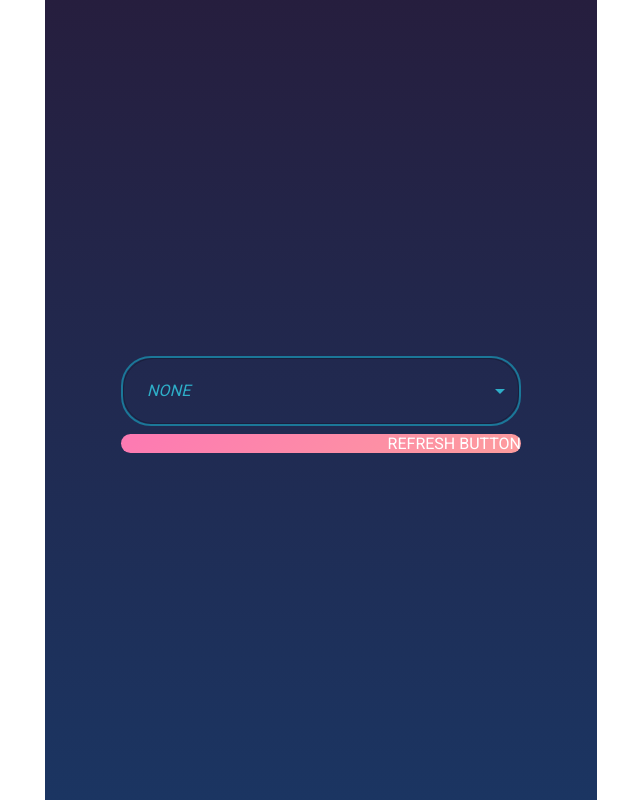
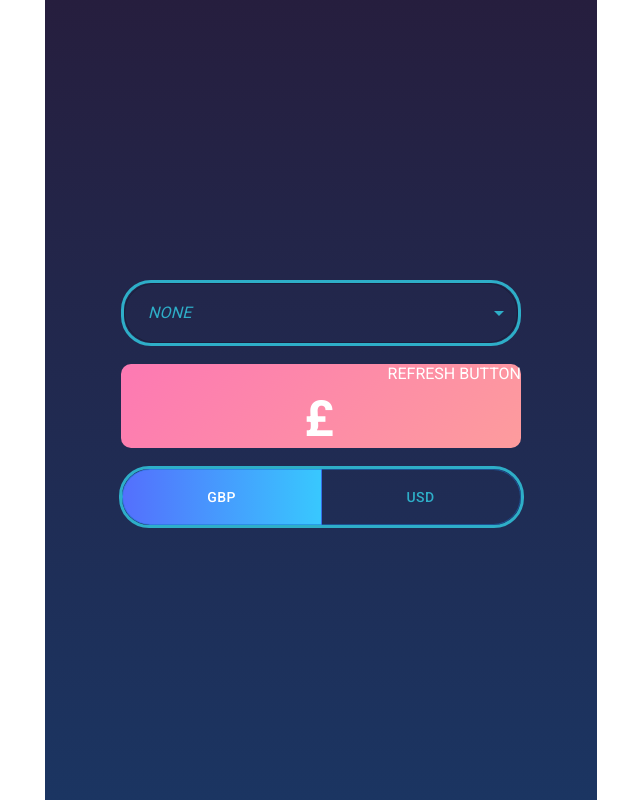
Before and after one commit to Mo-Seleman/crypto-widget, a React (Create React App) app: page / in a window 1280 px wide. Shown: the whole page, without its empty margins (319-959 px from the left). Built offline with nearby package versions, Linux system fonts and the light colour scheme; no server answers.

Commit message:
Button Component Functioning
When Clicked The Buttons Change Colour And The Currency Symbol Changes

```diff
--- a/src/App.js
+++ b/src/App.js
@@ -2,18 +2,25 @@ import React, { useState } from "react";
 import CoinSelector from "./components/CoinSelector";
 import Box from "@mui/material/Box";
 import MainDisplay from "./components/MainDisplay";
+import Buttons from "./components/Buttons";
 
-export const Context = React.createContext();
+export const CryptoContext = React.createContext();
+export const CurrencyContext = React.createContext();
 
 function App() {
   const [crypto, setCrypto] = useState("");
+  const [currency, setCurrency] = useState("GBP");
+
+  const handleCurrencyChange = (newCurrency) => {
+    setCurrency(newCurrency);
+  };
 
   return (
     <Box
       sx={{
         typography: {
           fontFamily: "Roboto, sans-serif",
-          textTransform: 'uppercase',
+          textTransform: "uppercase",
         },
         width: "100%",
         height: "100%",
@@ -24,10 +31,13 @@ function App() {
         justifyContent: "center",
       }}
     >
-      <Context.Provider value={[crypto, setCrypto]}>
-        <CoinSelector />
-        <MainDisplay />
-      </Context.Provider>
+      <CryptoContext.Provider value={[crypto, setCrypto]}>
+        <CurrencyContext.Provider value={{ currency, handleCurrencyChange }}>
+          <CoinSelector />
+          <MainDisplay />
+          <Buttons />
+        </CurrencyContext.Provider>
+      </CryptoContext.Provider>
     </Box>
   );
 }
--- /dev/null
+++ b/src/components/Buttons.js
@@ -0,0 +1,51 @@
+import { Box, ButtonGroup, Button } from "@mui/material";
+import React from "react";
+import { useContext } from "react";
+import { CurrencyContext } from "../App";
+
+/** Handle Currency Change and Currency Need To Be Imported In Here **/
+
+export default function Buttons() {
+  const { currency, handleCurrencyChange } = useContext(CurrencyContext);
+
+  return (
+    <Box
+      style={{
+        display: "flex",
+        alignItems: "center",
+        justifyContent: "center",
+        flexDirection: "column",
+        marginTop: "18px",
+        border: "3px solid #2eaec8",
+        borderRadius: "30px",
+      }}
+    >
+      <ButtonGroup variant="outlined" aria-label="outlined button group">
+        <Button
+          onClick={() => handleCurrencyChange("GBP")}
+          style={{
+            width: "200px",
+            padding: "15px 10px 15px 10px",
+            borderRadius: "30px 0 0 30px",
+            color: currency === "GBP" ? "white" : "#2eaec8",
+            backgroundImage: currency === "GBP" ? "linear-gradient(90deg, #546ffd 0%, #38c8fe 100%)" : "none",
+          }}
+        >
+          GBP
+        </Button>
+        <Button
+          onClick={() => handleCurrencyChange("USD")}
+          style={{
+            width: "200px",
+            padding: "15px 10px 15px 10px",
+            borderRadius: "0 30px 30px 0",
+            color: currency === "USD" ? "white" : "#2eaec8",
+            backgroundImage: currency === "USD" ? "linear-gradient(90deg, #546ffd 0%, #38c8fe 100%)" : "none",
+          }}
+        >
+          USD
+        </Button>
+      </ButtonGroup>
+    </Box>
+  );
+}
--- a/src/components/CoinSelector.js
+++ b/src/components/CoinSelector.js
@@ -1,5 +1,5 @@
 import React, { useContext } from "react";
-import { Context } from "../App.js";
+import { CryptoContext } from "../App.js";
 import { createTheme, FormControl, MenuItem, Select, ThemeProvider } from "@mui/material";
 import Box from "@mui/material/Box";
 
@@ -14,7 +14,7 @@ const theme = createTheme({
 
 export default function CoinSelector() {
 
-  const [crypto, setCrypto] = useContext(Context);
+  const [crypto, setCrypto] = useContext(CryptoContext);
 
   const handleChange = (event) => {
     setCrypto(event.target.value);
@@ -29,9 +29,10 @@ export default function CoinSelector() {
            onChange={handleChange}
            displayEmpty
            style={{
-            border: '2px solid #1b7798',
+            border: '3px solid #2eaec8',
             borderRadius: '30px',
-            padding: '5px 10px 5px 10px',
+            padding: '2px 10px 2px 10px',
+            minWidth: '400px'
             }}
            sx={{
             color: theme.palette.primary.main,
--- a/src/components/MainDisplay.js
+++ b/src/components/MainDisplay.js
@@ -1,10 +1,10 @@
 import React, { useContext, useEffect, useState } from "react";
-import { Context } from "../App.js";
+import { CryptoContext, CurrencyContext } from "../App.js";
 import Box from "@mui/material/Box";
 import { Typography } from "@mui/material";
 
 export default function MainDisplay() {
-  const[ crypto ] = useContext(Context);
+  const [crypto] = useContext(CryptoContext);
 
   //**  Fetch GBP & USD Price Of Etherium  **//
   const [etheriumGbpPrice, setEtheriumGbpPrice] = useState("");
@@ -14,9 +14,9 @@ export default function MainDisplay() {
     fetch("https://api.coinpaprika.com/v1/tickers/eth-ethereum?quotes=GBP,USD")
       .then((response) => response.json())
       .then((data) => {
-        const etheriumGbpPrice = data.quotes.GBP.price;
+        const etheriumGbpPrice = data.quotes.GBP.price.toFixed(2);
         setEtheriumGbpPrice(etheriumGbpPrice);
-        const etheriumUsdPrice = data.quotes.USD.price;
+        const etheriumUsdPrice = data.quotes.USD.price.toFixed(2);
         setEtheriumUsdPrice(etheriumUsdPrice);
       });
   }, []);
@@ -29,12 +29,15 @@ export default function MainDisplay() {
     fetch("https://api.coinpaprika.com/v1/tickers/btc-bitcoin?quotes=GBP,USD")
       .then((response) => response.json())
       .then((data) => {
-        const bitcoinGbpPrice = data.quotes.GBP.price;
+        const bitcoinGbpPrice = data.quotes.GBP.price.toFixed(2);
         setBitcoinGbpPrice(bitcoinGbpPrice);
-        const bitcoinUsdPrice = data.quotes.USD.price;
+        const bitcoinUsdPrice = data.quotes.USD.price.toFixed(2);
         setBitcoinUsdPrice(bitcoinUsdPrice);
       });
   }, []);
+
+  /** Currency Symbol **/
+  const { currency } = useContext(CurrencyContext);
 
   return (
     <Box
@@ -43,6 +46,7 @@ export default function MainDisplay() {
         minWidth: "400px",
         backgroundImage: "linear-gradient(135deg, #fd79b3 0%, #fd9c9d 100%)",
         borderRadius: "10px",
+        marginTop: "10px",
       }}
     >
       <Box
@@ -64,22 +68,26 @@ export default function MainDisplay() {
         <Box>
           <Typography>{crypto}</Typography>
         </Box>
-            <Box>
-                {crypto === 'Etherium - ETH' ? (
-                   <p>{etheriumGbpPrice}</p>
-                 ) : crypto === 'Bitcoin - BTC' ?
-                  (<p>{bitcoinGbpPrice}</p>) : null
-                  }
-            </Box>
+        <Box style={{
+          display: "flex",
+          fontSize: 50,
+        }}>
+        <Box style={{padding: '7px 4px 0 0', fontWeight: 700}}>{currency === "GBP" ? "£" : "$"}</Box>
+        <Box
+          style={{
+            fontSize: 50,
+            fontWeight: 700,
+            padding: "7px 0 55px 0",
+          }}
+        >
+          {crypto === "Etherium - ETH" ? (
+            <p>{etheriumGbpPrice}</p>
+          ) : crypto === "Bitcoin - BTC" ? (
+            <p>{bitcoinGbpPrice}</p>
+          ) : null}
+        </Box>
         </Box>
       </Box>
+    </Box>
   );
 }
-
-// //** {{ crypto } == "Etherium - ETH" ? (
-//     <p>{etheriumGbpPrice}</p>
-//     ) : { crypto } == "Bitcoin - BTC" ? (
-//       <p>{bitcoinGbpPrice}</p>
-//     ) : (
-//       <p>No price available for {crypto}</p>
-//     )} **//
```
